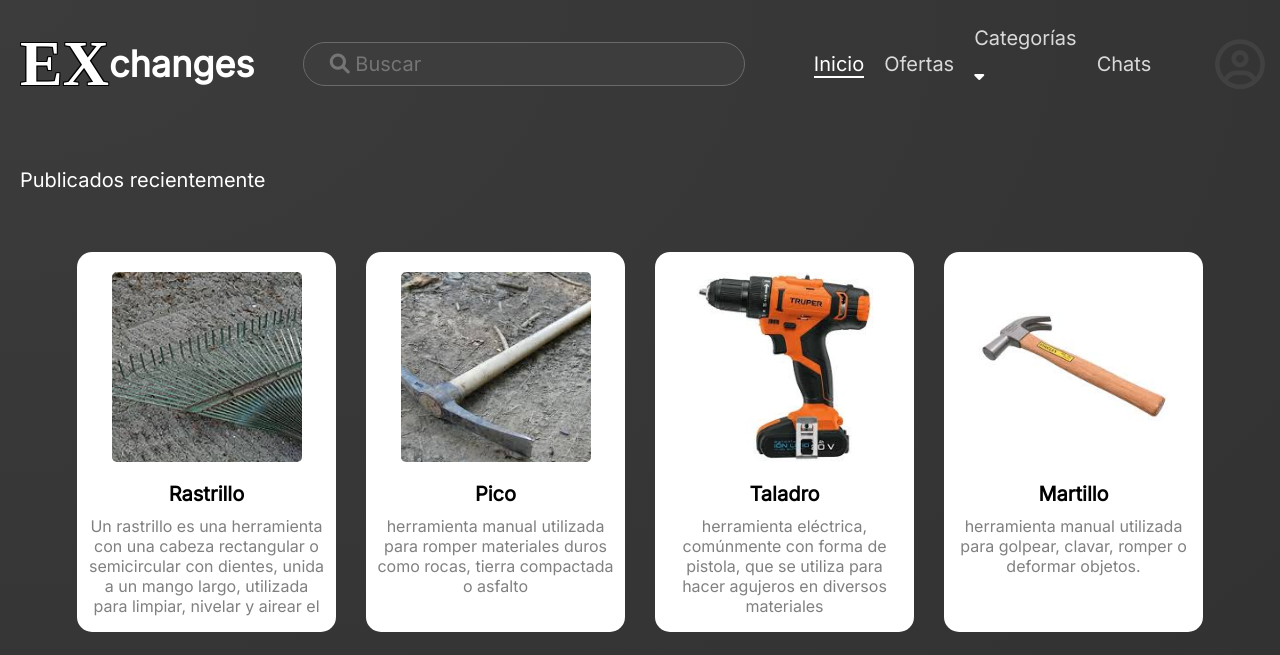
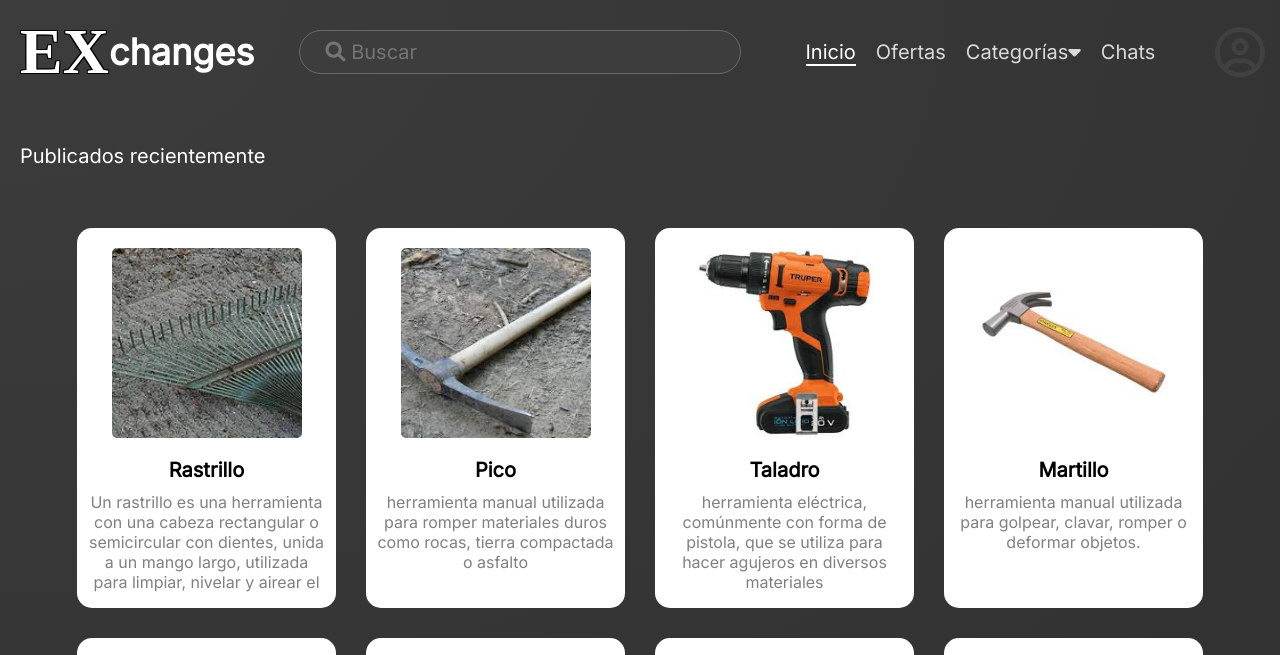
Before and after one commit to Tempus-Datus-Gravitas/EXchanges, a PHP site: page / in a window 1280 px wide. Shown: the top 655 px of the page. Run offline with PHP 8.4, Linux system fonts and the light colour scheme; some web fonts are replaced.

Commit message:
Update bar.css to work with the script

```diff
--- a/css/bar.css
+++ b/css/bar.css
@@ -89,7 +89,18 @@ header input {
   font-size: 20px;
   border-bottom: solid 2px #fff;
 }
+#navegacion #arrow{
+			float: right;
+			margin:0;
+			font-size: 20px;
+			color: #d9d9d9;
+			cursor: pointer;
+			transition: color 0.3s ease;
+			&:hover{
+				color: #fff;
+			}
 
+}
 .fa-circle-user {
   font-size: 50px;
   color: #414141;
```
